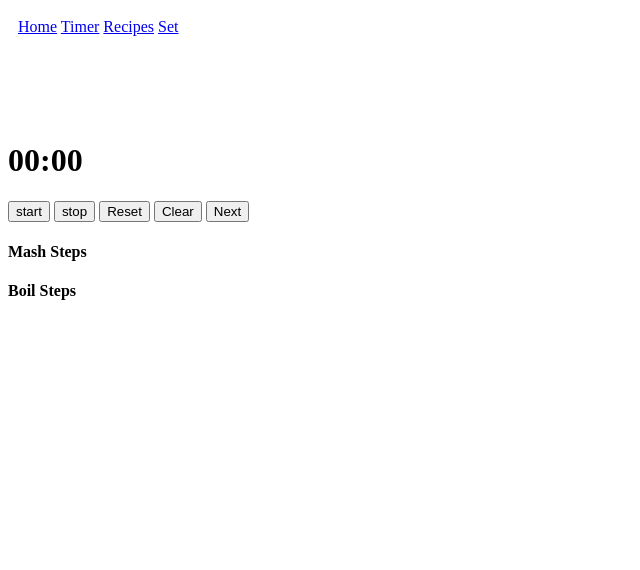
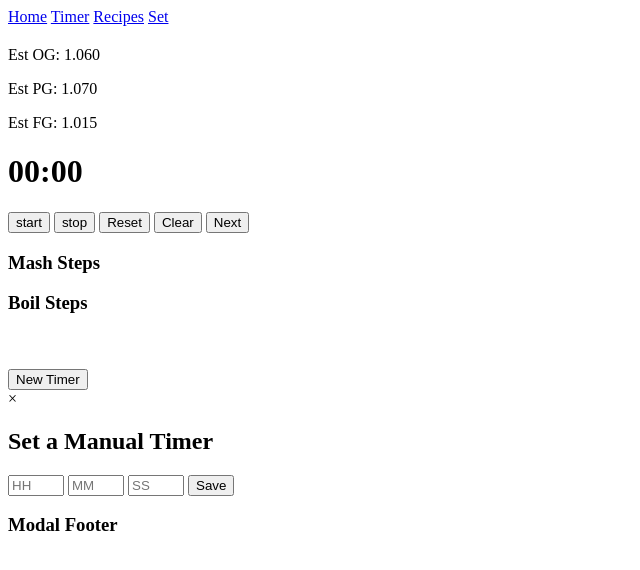
Before and after one commit to hughest64/brewApp4, a Flask app: page /timer in a window 1280 px wide. Shown: the top 570 px of the page, without its empty margins (0-640 px from the left). Run offline with Flask 2, Linux system fonts and the light colour scheme.

Commit message:
Add files via upload

```diff
--- a/BrewWeb/templates/layout.html
+++ b/BrewWeb/templates/layout.html
@@ -1,19 +1,24 @@
 <!DOCTYPE html>
 <html>
     <head>
+        {# put a "block head" here #}
         <meta charset="utf-8">
         <meta name="viewport" content="width=device-width">
-        <title>Brew Some Beer!</title>
+        <title>{% block title %}Brew Some Beer!{% endblock %}</title>
         <link href="/static/styles.css{{ query }}" rel="stylesheet" type="text/css" />
+        {# "endblock" here #}
     </head>
     <body>
-        <div class="lineup">
-            <a href="/">Home</a>
-            <a href="/timer">Timer</a>
-            <a href="/recipes">Recipes</a>
-            <a href="/set">Set</a>
+        {% block header %}
+        <!-- nav tag instead of div? -->
+        <div class="nav-bar">
+            <!-- <ul> here with each <a> in a <li> -->
+            <a class="links" href="/">Home</a>
+            <a class="links" href="/timer">Timer</a>
+            <a class="links" href="/recipes">Recipes</a>
+            <a class="links" href="/set">Set</a>
         </div>
-        <br><br>
+        {% endblock %}
         {% block content %}{% endblock %}
     </body>
 </html>
--- a/BrewWeb/templates/timer.html
+++ b/BrewWeb/templates/timer.html
@@ -1,45 +1,147 @@
 {# Jinja block that inherits from layout.html #}
 {% extends 'layout.html' %}
+
+{% block title %}{{ super() }} | Timer{% endblock %}
+
 {% block content %}
         {# load recipe data into local storage as strigifyed json #}
+        {# This maybe should have a block head type thing#}
         {% if data %}
         <script>
-            var steps = JSON.stringify({{ data['mash'] | tojson }})
+        if ( "{{ data['recipe_name'] }}" != localStorage['recipeName']) {
+            var steps = {{ data['mash'] | tojson }};
+            var boil_time = [ 'Boil', {{ data['boil_time'] }} ]; // this is just the value
+            steps.push(boil_time);
+            var steps = JSON.stringify(steps);
+            var hop_adds = JSON.stringify({{ data['boil'] | tojson }})
+            localStorage['hop_adds'] = hop_adds
             localStorage['steps'] = steps;
-            localStorage['recipeLoaded'] = "true"
+            localStorage['recipeName'] = "{{ data['recipe_name'] }}";
+            // set this to -1 so that nextTimer() will set a 0 index the script loads
+            localStorage['stepIndex'] = '-1';
+            localStorage['recipeLoaded'] = "true";
+        }
         </script>
-        <script src="/static/script.js{{ query }}"></script>
         {% endif %}
+        {# This maybe should have a block head type thing #}
 
-        <h2>{{ data['recipe_name'] }}</h2>
-        <h2 id="current_step"></h2>
-        <h1 id="timer">00:00</h1>
-        <div>
+        <!-- Maybe not header? (header should be used for links in layout.html) -->
+        <header>
+            <h2 class="recipeName" id="recipeName"></h2>
+            <!-- This should probably be a <ul> -->
+            <span class="recipeVitals">
+                <p>Est OG: 1.060</p>  <!-- make thest <li> -->
+                <p>Est PG: 1.070</p>
+                <p>Est FG: 1.015</p>
+            </span>
+        </header>
+
+
+        <!-- Make this a section? -->
+        <div class="main-content group">
+            <div class="timer-content">
+                <h3 class="current_step" id="current_step"></h3>
+                <h1 class="timer" id="timer">00:00</h1>
+                <div class="buttons">
                     <button onclick="startTimer()" id="start">start</button>
                     <button onclick="stopTimer()" id="stop">stop</button>
                     <button onclick="resetTimer()" id="reset">Reset</button>
                     <button onclick="clearTimer()" id="clear">Clear</button>
                     <button onclick="nextTimer()" id="next">Next</button>
                 </div>
+            </div>
+
+
             {# list of mash steps #}
-        <div>
-            <label for="mash"><h4>Mash Steps</h4></label>
-            <ul style="list-style-type:none" id="mash" name="mash_steps">
+            <!-- class="mash-steps" ? -->
+            <div class="mash">
+                <label><h3>Mash Steps</h3></label>
+                <ul>
                     {% for step in range(data['mash'] | length) %}
-                <li class="left">{{ "{0} at {2} for {1}".format(*data['mash'][step]) }}</li>
+                    <li>{{ "{0} at {2} for {1}".format(*data['mash'][step]) }}</li>
                     {% endfor %}
                 </ul>
             </div>
+
+
             {# list of boil additions #}
-        <div>
-            <label for="boil"><h4>Boil Steps</h4></label>
-            <ul style="list-style-type:none" id="boil" name="boil_step">
+            <!-- class="boil-adds" ? -->
+            <div class="boil">
+                <label><h3>Boil Steps</h3></label>
+                <ul>
                     {% for hops in data['boil'] | sort(reverse=True) %}
                         {% for hop in data['boil'][hops] %}
-                    <li class="left">{{ "{1} oz {0} at {2} minutes".format(*hop) }}</li>
+                        <li>{{ "{1} oz {0} at {2} minutes".format(*hop) }}</li>
                         {% endfor %}
                     {% endfor %}
                 </ul>
             </div>
+
+
+        </div>
+
+
+<!-- setting a manual timer modal stuff -->
+        <!--<div>
+            <h2>Set a Manual Timer</h2>
+            <input id="hr" type="number" min="0" max="90" placeholder="HH">
+            <input id="mn" type="number" min="0" max="90" placeholder="MM">
+            <input id="sec" type="number" min="0" max="59" placeholder="SS">
+            <button type="submit" id="save" onclick="setTimer()">Save</button>
+        </div>-->
+        <br><br>
+        <!-- Trigger/Open The Modal -->
+        <button id="myBtn">New Timer</button>
+
+        <!-- The Modal -->
+        <div id="myModal" class="modal">
+
+          <!-- Modal content -->
+          <div class="modal-content">
+            <div class="modal-header">
+              <span class="close">&times;</span>
+              <h2>Set a Manual Timer</h2>
+            </div>
+            <div class="modal-body">
+                <input id="hr" type="number" min="0" max="90" placeholder="HH">
+                <input id="mn" type="number" min="0" max="90" placeholder="MM">
+                <input id="sec" type="number" min="0" max="59" placeholder="SS">
+                <button type="submit" id="save" onclick="setTimer()">Save</button>
+            </div>
+            <div class="modal-footer">
+              <h3>Modal Footer</h3>
+            </div>
+          </div>
+
+        </div>
+
+        <script>
+            // Get the modal
+            var modal = document.getElementById('myModal');
+
+            // Get the button that opens the modal
+            var btn = document.getElementById("myBtn");
+
+            // Get the <span> element that closes the modal
+            var span = document.getElementsByClassName("close")[0];
+
+            // When the user clicks the button, open the modal
+            btn.onclick = function() {
+                modal.style.display = "block";
+            }
+
+            // When the user clicks on <span> (x), close the modal
+            span.onclick = function() {
+                modal.style.display = "none";
+            }
+
+            // When the user clicks anywhere outside of the modal, close it
+            window.onclick = function(event) {
+                if (event.target == modal) {
+                    modal.style.display = "none";
+                }
+            }
+        </script>
+
         <script src="/static/timer.js{{ query }}"></script>
 {% endblock %}
```
Lines whose indentation alone changed are shown as unchanged.
